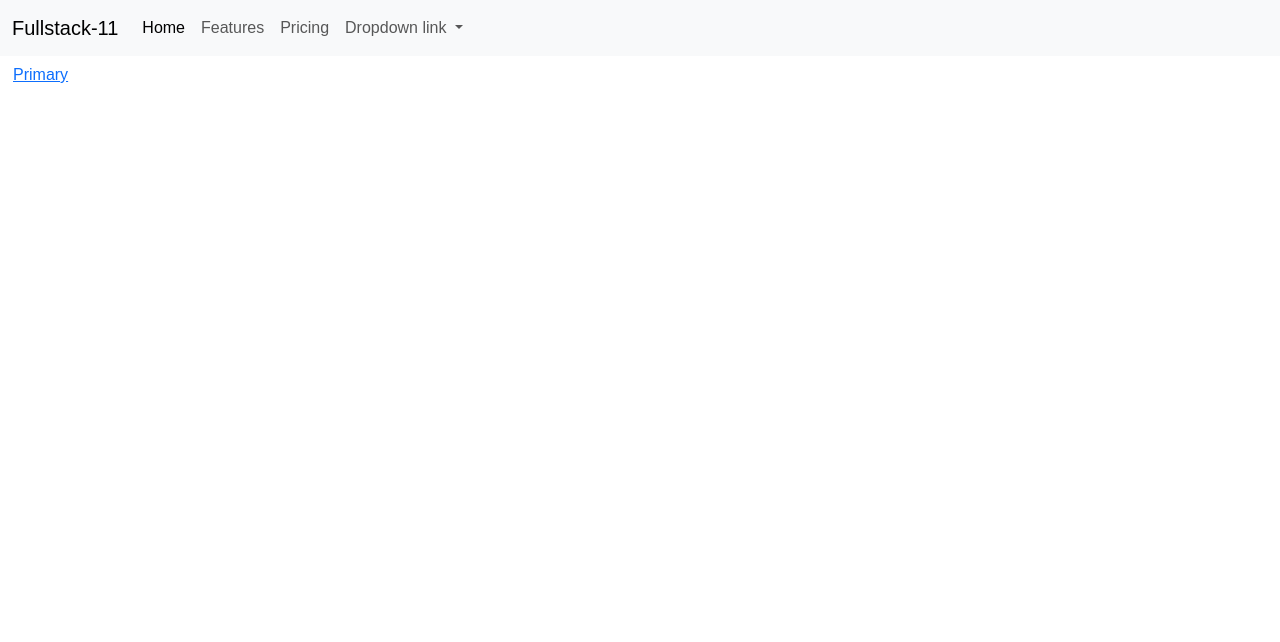
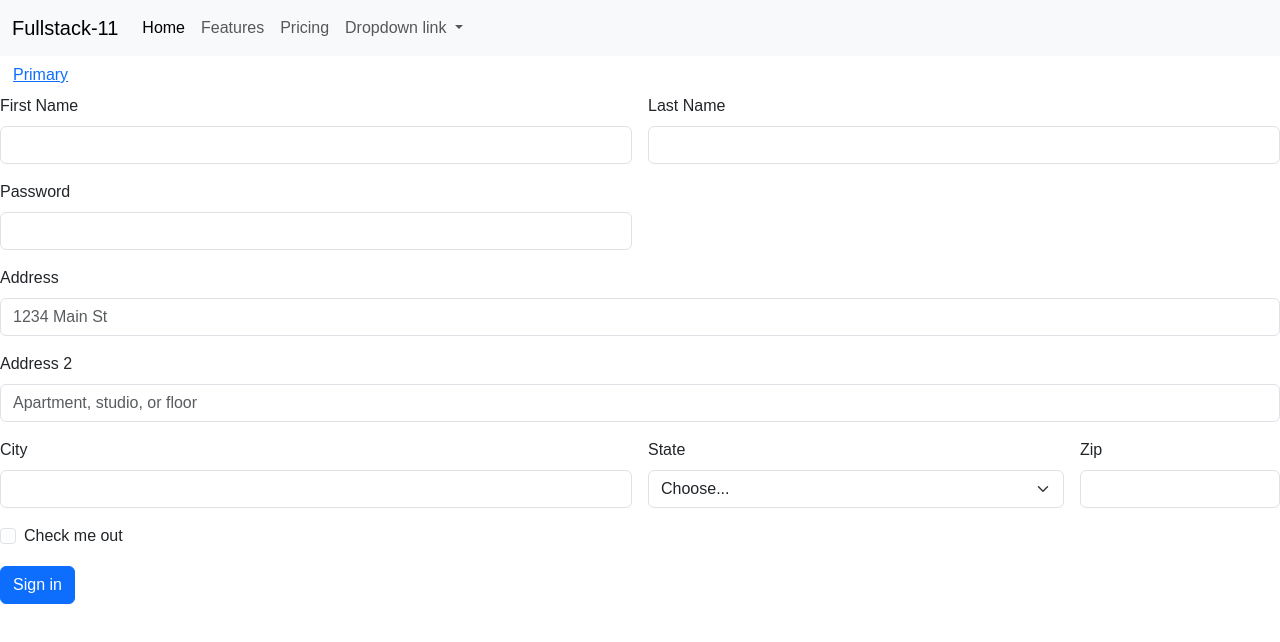
Before and after one commit to haru-throv/bootstrap-lesson, a plain HTML site: page index.html in a window 1280 px wide. Drawn offline with nearby package versions, Linux system fonts and the light colour scheme.

Commit message:
Bootstrap Lesson

```diff
--- a/index.html
+++ b/index.html
@@ -62,6 +62,64 @@
     </nav>
     <main class="main-container">
       <button type="button" class="btn btn-link">Primary</button>
+      <form class="row g-3">
+        <div class="col-md-6">
+          <label for="fname" class="form-label">First Name</label>
+          <input type="text" class="form-control" id="fname" />
+        </div>
+        <div class="col-md-6">
+          <label for="lname" class="form-label">Last Name</label>
+          <input type="text" class="form-control" id="lname" />
+        </div>
+        <div class="col-md-6">
+          <label for="inputPassword4" class="form-label">Password</label>
+          <input type="password" class="form-control" id="inputPassword4" />
+        </div>
+        <div class="col-12">
+          <label for="inputAddress" class="form-label">Address</label>
+          <input
+            type="text"
+            class="form-control"
+            id="inputAddress"
+            placeholder="1234 Main St"
+          />
+        </div>
+        <div class="col-12">
+          <label for="inputAddress2" class="form-label">Address 2</label>
+          <input
+            type="text"
+            class="form-control"
+            id="inputAddress2"
+            placeholder="Apartment, studio, or floor"
+          />
+        </div>
+        <div class="col-md-6">
+          <label for="inputCity" class="form-label">City</label>
+          <input type="text" class="form-control" id="inputCity" />
+        </div>
+        <div class="col-md-4">
+          <label for="inputState" class="form-label">State</label>
+          <select id="inputState" class="form-select">
+            <option selected>Choose...</option>
+            <option>...</option>
+          </select>
+        </div>
+        <div class="col-md-2">
+          <label for="inputZip" class="form-label">Zip</label>
+          <input type="text" class="form-control" id="inputZip" />
+        </div>
+        <div class="col-12">
+          <div class="form-check">
+            <input class="form-check-input" type="checkbox" id="gridCheck" />
+            <label class="form-check-label" for="gridCheck">
+              Check me out
+            </label>
+          </div>
+        </div>
+        <div class="col-12">
+          <button type="submit" class="btn btn-primary">Sign in</button>
+        </div>
+      </form>
     </main>
     <script
       src="https://cdn.jsdelivr.net/npm/bootstrap@5.3.8/dist/js/bootstrap.bundle.min.js"
```
